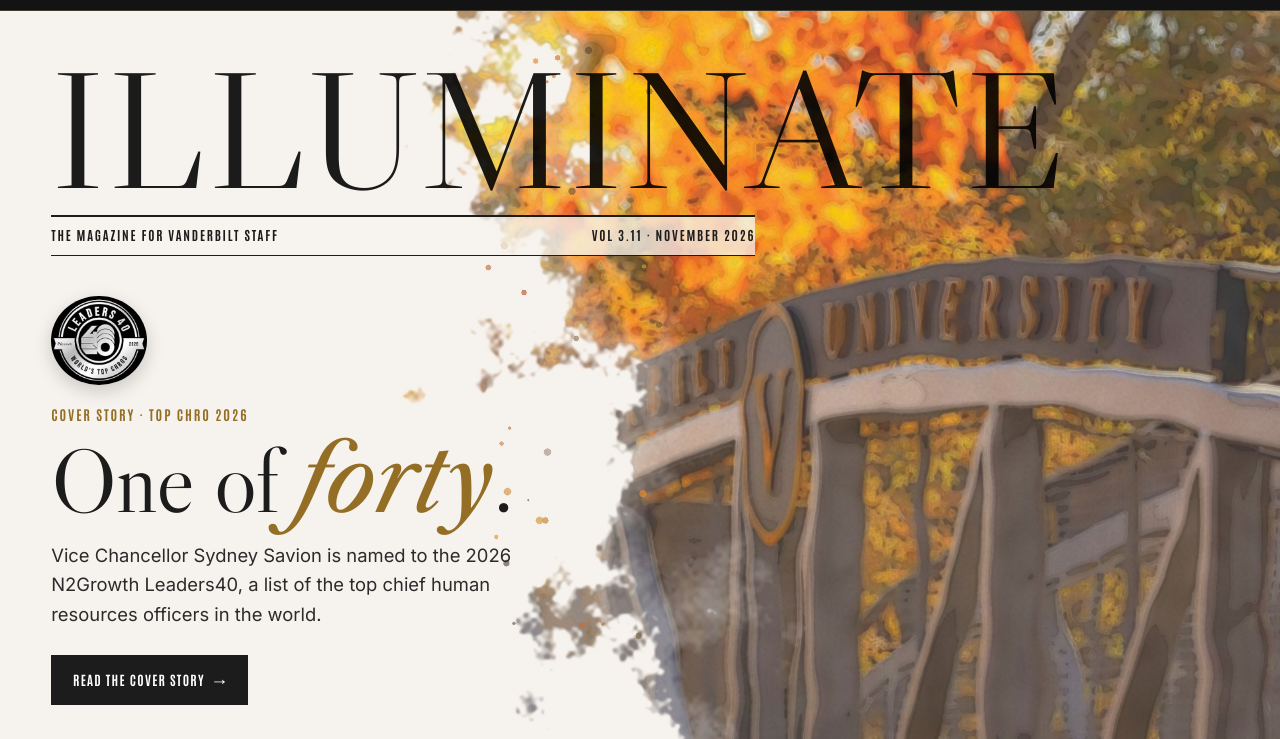
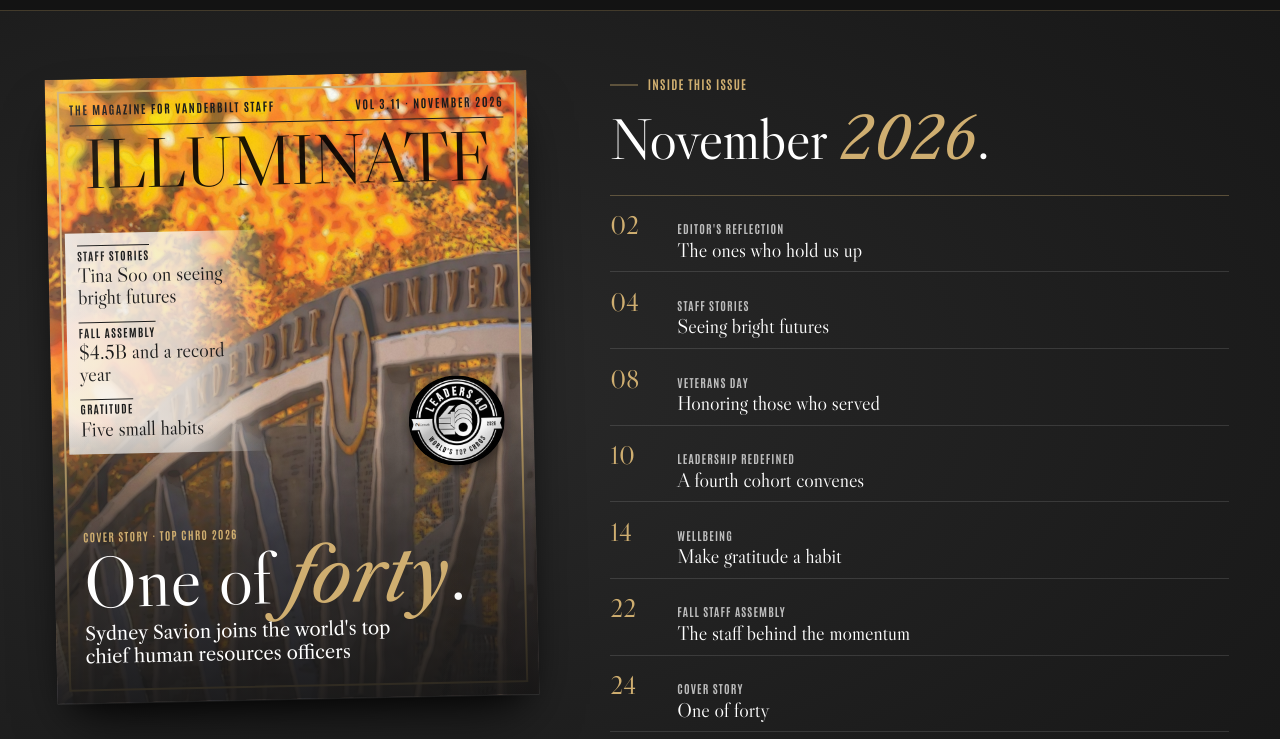
Before and after one commit to FuturesLearningHub/Illuminate, a plain HTML site: page index.html in a window 1280 px wide. Shown: the part 54-793 px from the top of the page. Drawn offline with Linux system fonts and the light colour scheme.

Commit message:
Cover as a printed magazine: full-bleed watercolor, cover lines, contents
Co-Authored-By: Claude Opus 5.5 <noreply@anthropic.com>
Claude-Session: https://claude.ai/code/session_0147yg7ntjMUxXYSSrGRFp1p

```diff
--- a/index.html
+++ b/index.html
@@ -63,26 +63,34 @@ h1 em,h2 em,h3 em,.dek em{font-family:var(--serif);font-style:italic}
 .menu-btn{display:none;background:none;border:1px solid rgba(255,255,255,.3);color:#fff;font-family:var(--cond);font-weight:700;letter-spacing:.1em;text-transform:uppercase;padding:.5rem .8rem;cursor:pointer}
 .progress{position:absolute;left:0;bottom:-1px;height:3px;background:var(--vu-gold);width:0;transition:width .1s linear}
 
-/* ---------- cover: watercolor on paper ---------- */
-.cover{--tx:var(--vu-black);--tx2:#3a3a3a;--focus:var(--vu-black);--btn-bg:var(--vu-black);--btn-tx:#fff;--btn-bd:var(--vu-black);
-  position:relative;min-height:calc(100svh - 64px);background:#F7F3EE;color:var(--vu-black);overflow:hidden;isolation:isolate;display:flex;border-bottom:1px solid var(--vu-gold)}
-.cover .art{position:absolute;inset:0;width:100%;height:100%;object-fit:cover;object-position:right center;z-index:-2}
-.cover .copy{width:var(--wrap);margin:0 auto;padding:clamp(1.8rem,4vw,3.5rem) 0 clamp(2rem,4vw,3rem);display:flex;flex-direction:column;justify-content:space-between;gap:2.5rem}
-.masthead{font-family:var(--display);font-weight:400;font-size:clamp(3.4rem,13vw,12.5rem);line-height:.82;letter-spacing:.02em;color:var(--vu-black);margin:0;mix-blend-mode:multiply}
-.masthead-sub{display:flex;justify-content:space-between;gap:1rem;flex-wrap:wrap;border-top:2px solid var(--vu-black);border-bottom:1px solid var(--vu-black);padding:.55rem 0;margin-top:1rem;font-family:var(--cond);font-weight:700;letter-spacing:.14em;text-transform:uppercase;font-size:.8rem;max-width:44rem;background:rgba(247,243,238,.75)}
-.coverline{max-width:31rem;position:relative}
-.coverline .kicker{font-family:var(--cond);font-weight:700;text-transform:uppercase;letter-spacing:.14em;color:var(--vu-oak);font-size:.85rem;margin:0 0 .75rem}
-.coverline h2{font-size:clamp(3rem,7vw,6.4rem);line-height:.95}
-.coverline h2 em{color:var(--vu-oak)}
-.coverline p{color:#2b2b2b;font-size:1.15rem;margin:1.1rem 0 1.6rem}
-.coverline .seal{width:96px;border-radius:50%;margin-bottom:1.2rem;box-shadow:0 6px 18px rgba(0,0,0,.18)}
-.cover .btn:hover{background:transparent;color:var(--vu-black)}
-.alsoin{display:grid;grid-template-columns:repeat(3,minmax(0,1fr));gap:1.25rem;border-top:1px solid rgba(28,28,28,.35);padding-top:1.1rem;max-width:44rem;background:rgba(247,243,238,.8)}
-.alsoin a{text-decoration:none;display:block}
-.alsoin .n,.alsoin .t{display:block}
-.alsoin .n{font-family:var(--cond);font-weight:700;color:var(--vu-oak);letter-spacing:.1em;font-size:.75rem;text-transform:uppercase}
-.alsoin .t{font-family:var(--display);font-size:1.25rem;line-height:1.15;margin-top:.3rem}
-.alsoin a:hover .t{text-decoration:underline;text-decoration-color:var(--vu-oak);text-underline-offset:4px}
+/* ---------- cover: a printed magazine on a dark desk ---------- */
+.stage{padding:clamp(2rem,5vw,4rem) 0;background:radial-gradient(120% 90% at 30% 40%,#2a2a2a 0%,#1C1C1C 55%,#121212 100%);border-bottom:1px solid rgba(207,174,112,.25)}
+.stage-grid{display:grid;grid-template-columns:minmax(0,auto) minmax(0,1fr);gap:clamp(2rem,6vw,6rem);align-items:start}
+.mag{position:relative;display:block;aspect-ratio:8.5/11;height:min(calc(100svh - 64px - 7rem),900px);min-height:520px;container-type:inline-size;overflow:hidden;color:var(--vu-black);text-decoration:none;
+  box-shadow:0 1px 0 rgba(255,255,255,.08),0 30px 60px -20px rgba(0,0,0,.8),0 18px 30px -18px rgba(0,0,0,.7);transform:rotate(-1.2deg);transition:transform .35s ease,box-shadow .35s ease}
+.mag:hover{transform:rotate(0) translateY(-4px);box-shadow:0 1px 0 rgba(255,255,255,.08),0 40px 80px -20px rgba(0,0,0,.85)}
+.mag::after{content:"";position:absolute;inset:0;pointer-events:none;background:linear-gradient(100deg,rgba(255,255,255,.14) 0%,rgba(255,255,255,0) 18%,rgba(0,0,0,0) 80%,rgba(0,0,0,.12) 100%)}
+.mag-art{position:absolute;inset:0;width:100%;height:100%;object-fit:cover}
+.mag-frame{position:absolute;inset:2.4cqw;border:.5cqw solid var(--vu-gold);pointer-events:none}
+.mag-top{position:absolute;left:5cqw;right:5cqw;top:4.6cqw;display:block}
+.mag-strip{display:flex;justify-content:space-between;font-family:var(--cond);font-weight:700;text-transform:uppercase;letter-spacing:.14em;font-size:2.4cqw;color:var(--vu-black);padding-bottom:1cqw;border-bottom:.35cqw solid var(--vu-black)}
+.mag-head{display:block;font-family:var(--display);font-size:14.6cqw;line-height:.9;letter-spacing:-.015em;margin-top:1.4cqw;color:var(--vu-black);text-align:center;mix-blend-mode:multiply}
+.mag-side{position:absolute;left:3.6cqw;top:32cqw;display:grid;gap:3cqw;width:42cqw;padding:2.4cqw 3cqw 3cqw 2.4cqw;background:linear-gradient(90deg,rgba(247,243,238,.9) 0%,rgba(247,243,238,.78) 60%,rgba(247,243,238,0) 100%)}
+.ml{display:block;font-family:var(--display);font-size:4.2cqw;line-height:1.06;color:var(--vu-black)}
+.ml .k{display:block;font-family:var(--cond);font-weight:700;letter-spacing:.12em;text-transform:uppercase;font-size:2.3cqw;color:var(--vu-black);margin-bottom:.6cqw;border-top:.35cqw solid var(--vu-black);padding-top:.8cqw;width:max-content}
+.mag-line .k{display:block;font-family:var(--cond);font-weight:700;letter-spacing:.12em;text-transform:uppercase;font-size:2.3cqw;color:var(--vu-gold);margin-bottom:.6cqw}
+.mag-line{position:absolute;left:0;right:0;bottom:0;padding:22cqw 6cqw 7cqw;background:linear-gradient(0deg,rgba(20,20,20,.88) 0%,rgba(20,20,20,.55) 55%,rgba(20,20,20,0) 100%);color:#fff;display:block}
+.mag-line .h{display:block;font-family:var(--display);font-size:15cqw;line-height:.9}
+.mag-line .h em{font-family:var(--serif);font-style:italic;color:var(--vu-gold)}
+.mag-line .d{display:block;font-family:var(--serif);font-size:3.8cqw;line-height:1.25;margin-top:2cqw;max-width:70cqw}
+.mag-seal{position:absolute;right:6cqw;top:-8cqw;width:20cqw;border-radius:50%;box-shadow:0 4px 14px rgba(0,0,0,.5)}
+.inside-h{font-size:clamp(2.4rem,4.5vw,3.8rem);margin-bottom:1.6rem}
+.toc{list-style:none;margin:0 0 2rem;padding:0;border-top:1px solid rgba(207,174,112,.35)}
+.toc a{display:grid;grid-template-columns:3.2rem 1fr;gap:1rem;align-items:baseline;padding:.6rem 0;border-bottom:1px solid rgba(255,255,255,.12);text-decoration:none}
+.toc .pg{font-family:var(--display);font-size:1.6rem;color:var(--vu-gold)}
+.toc .sec{display:block;font-family:var(--cond);font-weight:700;letter-spacing:.1em;text-transform:uppercase;font-size:.72rem;color:rgba(255,255,255,.7)}
+.toc .tt{display:block;font-family:var(--display);font-size:1.25rem;line-height:1.15}
+.toc a:hover .tt{text-decoration:underline;text-decoration-color:var(--vu-gold);text-underline-offset:4px}
 
 /* ---------- home sections ---------- */
 section.band{padding:clamp(3.5rem,8vw,6.5rem) 0}
@@ -242,11 +250,10 @@ body.reading #home{display:none}
   .top nav.open{display:block;position:absolute;top:64px;left:0;right:0;background:#141414;border-bottom:1px solid rgba(207,174,112,.3);padding:1rem 4vw}
   .top nav.open ul{flex-direction:column;gap:.4rem}
   .menu-btn{display:inline-block}
-  .cover{flex-direction:column;min-height:auto}
-  .cover::before{display:none}
-  .cover .art{position:relative;width:100%;height:46svh;object-position:88% center;order:-1}
-  .cover .copy{padding-top:1.5rem}
-  .masthead{mix-blend-mode:normal}
+  .stage-grid{grid-template-columns:1fr;justify-items:center}
+  .mag{height:auto;width:min(100%,560px);min-height:0;transform:none}
+  .mag:hover{transform:none}
+  .inside{width:min(100%,560px)}
 }
 @media (max-width:1000px){
   .top nav.open{display:block;position:absolute;top:64px;left:0;right:0;background:#141414;border-bottom:1px solid rgba(207,174,112,.3);padding:1rem 4vw}
@@ -280,6 +287,7 @@ body.reading #home{display:none}
   .sec-head .meta{text-align:left}
 }
 @media (prefers-reduced-motion:reduce){
+  .mag{transform:none}
   html{scroll-behavior:auto}
   *,*::before,*::after{transition:none!important;animation:none!important}
 }
@@ -315,25 +323,42 @@ body.reading #home{display:none}
 <!-- =================== HOME =================== -->
 <div id="home">
 
-  <section class="cover" aria-labelledby="cover-h">
-    <img class="art" src="img/cover-campus-wc.jpg" alt="Watercolor of the Vanderbilt University footbridge under orange and gold autumn leaves.">
-    <div class="copy">
-      <div>
-        <p class="masthead" aria-label="Illuminate">ILLUMINATE</p>
-        <div class="masthead-sub"><span>The Magazine for Vanderbilt Staff</span><span>Vol 3.11 · November 2026</span></div>
+  <section class="stage dark" aria-labelledby="cover-h">
+    <div class="wrap stage-grid">
+      <a class="mag" href="#story-leaders40" aria-label="Open the cover story: One of forty.">
+        <img class="mag-art" src="img/cover-art.jpg" alt="Watercolor of the Vanderbilt University footbridge under orange and gold autumn leaves.">
+        <span class="mag-frame" aria-hidden="true"></span>
+        <span class="mag-top">
+          <span class="mag-strip"><span>The Magazine for Vanderbilt Staff</span><span>Vol 3.11 · November 2026</span></span>
+          <span class="mag-head">ILLUMINATE</span>
+        </span>
+        <span class="mag-side">
+          <span class="ml"><span class="k">Staff Stories</span>Tina Soo on seeing bright futures</span>
+          <span class="ml"><span class="k">Fall Assembly</span>$4.5B and a record year</span>
+          <span class="ml"><span class="k">Gratitude</span>Five small habits</span>
+        </span>
+        <span class="mag-line">
+          <img class="mag-seal" src="img/leaders40.jpg" alt="">
+          <span class="k">Cover Story · Top CHRO 2026</span>
+          <span class="h" id="cover-h">One of <em>forty</em>.</span>
+          <span class="d">Sydney Savion joins the world's top chief human resources officers</span>
+        </span>
+      </a>
+      <div class="inside">
+        <p class="eyebrow">Inside this issue</p>
+        <h2 class="inside-h">November <em>2026</em>.</h2>
+        <ol class="toc">
+          <li><a href="#story-editor"><span class="pg">02</span><span><span class="sec">Editor's Reflection</span><span class="tt">The ones who hold us up</span></span></a></li>
+          <li><a href="#story-tina-soo"><span class="pg">04</span><span><span class="sec">Staff Stories</span><span class="tt">Seeing bright futures</span></span></a></li>
+          <li><a href="#story-veterans"><span class="pg">08</span><span><span class="sec">Veterans Day</span><span class="tt">Honoring those who served</span></span></a></li>
+          <li><a href="#story-leadership-redefined"><span class="pg">10</span><span><span class="sec">Leadership Redefined</span><span class="tt">A fourth cohort convenes</span></span></a></li>
+          <li><a href="#wellbeing"><span class="pg">14</span><span><span class="sec">Wellbeing</span><span class="tt">Make gratitude a habit</span></span></a></li>
+          <li><a href="#story-fall-assembly"><span class="pg">22</span><span><span class="sec">Fall Staff Assembly</span><span class="tt">The staff behind the momentum</span></span></a></li>
+          <li><a href="#story-leaders40"><span class="pg">24</span><span><span class="sec">Cover Story</span><span class="tt">One of forty</span></span></a></li>
+          <li><a href="#campus"><span class="pg">26</span><span><span class="sec">Around Campus</span><span class="tt">Turkey Toss, tours and tickets</span></span></a></li>
+        </ol>
+        <a class="btn" href="#story-editor">Open the issue <span aria-hidden="true">→</span></a>
       </div>
-      <div class="coverline">
-        <img class="seal" src="img/leaders40.jpg" alt="Leaders40, World's Top CHROs 2026 badge.">
-        <p class="kicker">Cover Story · Top CHRO 2026</p>
-        <h2 id="cover-h">One of <em>forty</em>.</h2>
-        <p>Vice Chancellor Sydney Savion is named to the 2026 N2Growth Leaders40, a list of the top chief human resources officers in the world.</p>
-        <a class="btn" href="#story-leaders40">Read the cover story <span aria-hidden="true">→</span></a>
-      </div>
-      <nav class="alsoin" aria-label="Also in this issue">
-        <a href="#story-tina-soo"><span class="n">Staff Stories</span><span class="t">Tina Soo on seeing bright futures</span></a>
-        <a href="#story-fall-assembly"><span class="n">Fall Staff Assembly</span><span class="t">The people behind the momentum</span></a>
-        <a href="#campus"><span class="n">Around Campus</span><span class="t">Turkey Toss, tours and tickets</span></a>
-      </nav>
     </div>
   </section>
 
```
Also changed, not shown: img/cover-art.jpg (added), img/cover-campus-wc.jpg (deleted).
